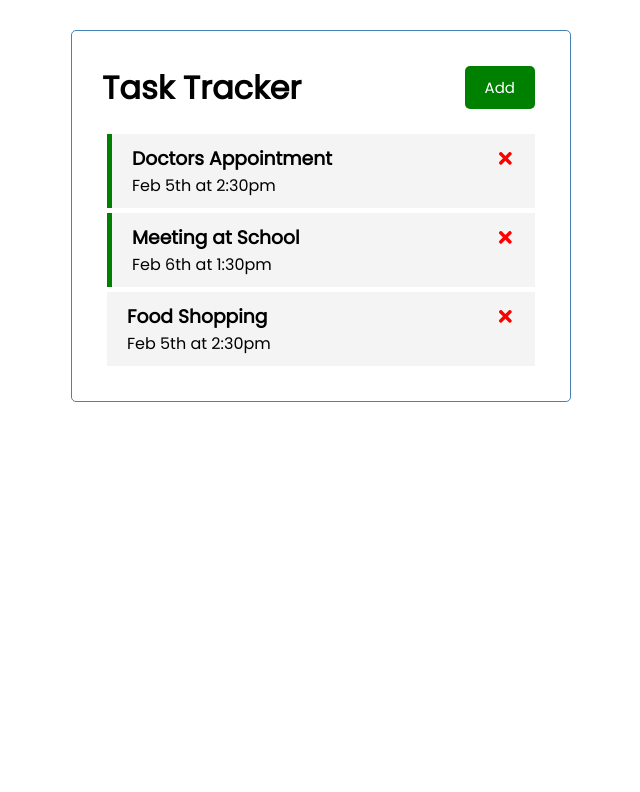
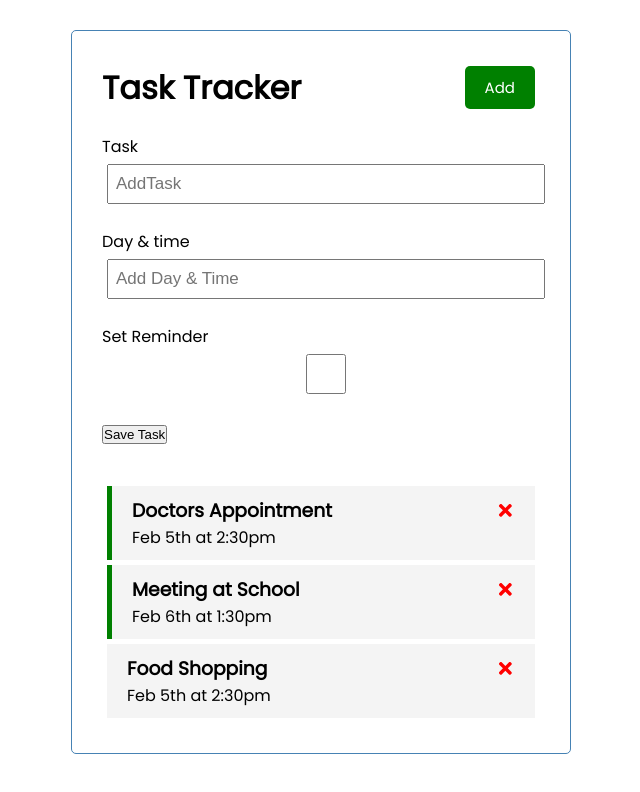
Before and after one commit to jtaraya/Task-Tracker, a React (Create React App) app: page / in a window 1280 px wide. Shown: the top 792 px of the page, without its empty margins (319-959 px from the left). Built offline with nearby package versions, Linux system fonts and the light colour scheme.

Commit message:
Add task Form

```diff
--- a/src/App.js
+++ b/src/App.js
@@ -1,6 +1,7 @@
 import { useState } from 'react'
 import Header from './components/Header'
 import Tasks from './components/Tasks'
+import AddTask from './components/AddTask'
 
 const App = () => {
   const [tasks, setTasks] = useState( [
@@ -39,6 +40,7 @@
   return (
     <div className='container'>
       <Header />
+      <AddTask />
       {tasks.length > 0 ? (
         <Tasks tasks={tasks} onDelete={deleteTask} onToggle={toggleReminder} />
           ) : (
--- /dev/null
+++ b/src/components/AddTask.js
@@ -0,0 +1,22 @@
+const AddTask = () => {
+  return (
+    <form className='add-form'>
+      <div className='form-control'>
+        <label>Task</label>
+        <input type='text' placeholder='AddTask' />
+      </div>
+      <div className='form-control'>
+        <label>Day & time</label>
+        <input type='text' placeholder='Add Day & Time' />
+      </div>
+      <div className='form-control'>
+        <label>Set Reminder</label>
+        <input type='checkbox' />
+      </div>
+
+      <input type='submit' value='Save Task' />
+    </form>
+  )
+}
+
+export default AddTask
```
